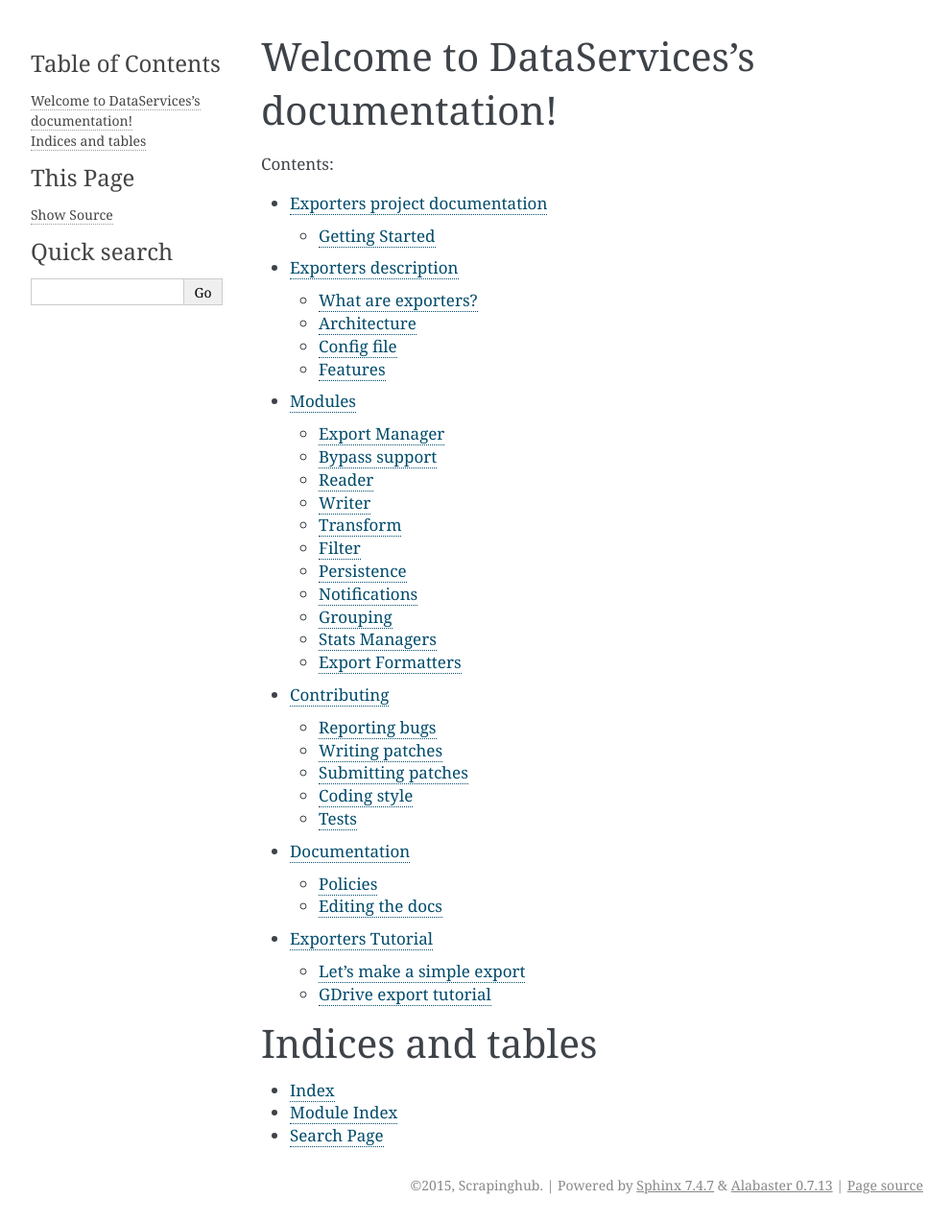
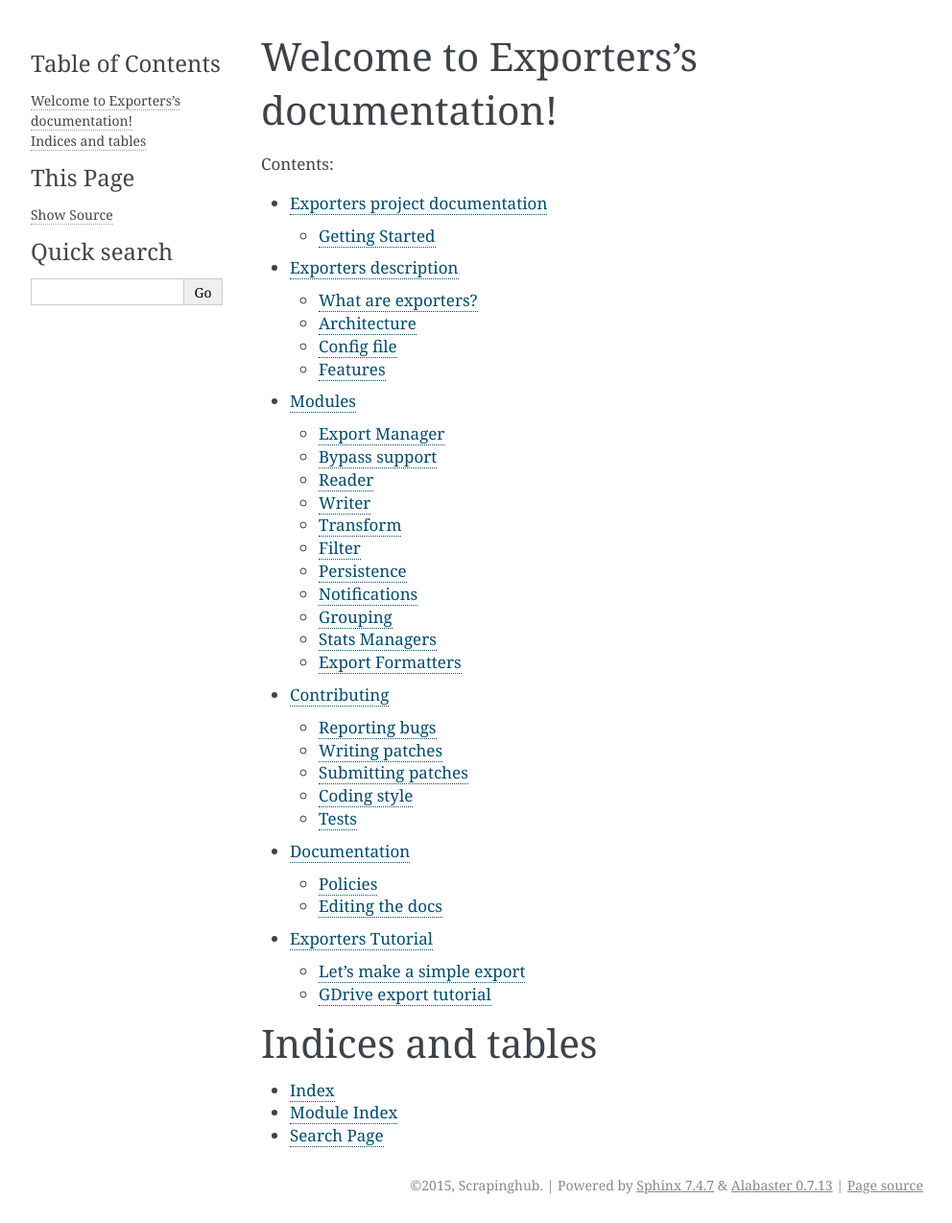
Before and after one commit to scrapinghub/exporters, a Sphinx documentation site: the page built from docs/index.rst, in a window 1280 px wide. Shown: the whole page at 96% size, without its empty margins (148-1140 px from the left). Built offline with Sphinx 7.4.7, drawn with Linux system fonts in a browser that asks for light colours; some of the changed lines change nothing that is shown.

Commit message:
Fixes project title

```diff
--- a/docs/index.rst
+++ b/docs/index.rst
@@ -1,10 +1,7 @@
-.. dataservices documentation master file, created by
-   sphinx-quickstart on Tue Jul  9 22:26:36 2013.
-   You can adapt this file completely to your liking, but it should at least
-   contain the root `toctree` directive.
+.. exporters documentation master file
 
-Welcome to DataServices's documentation!
-========================================
+Welcome to Exporters's documentation!
+=====================================
 
 Contents:
 
```
